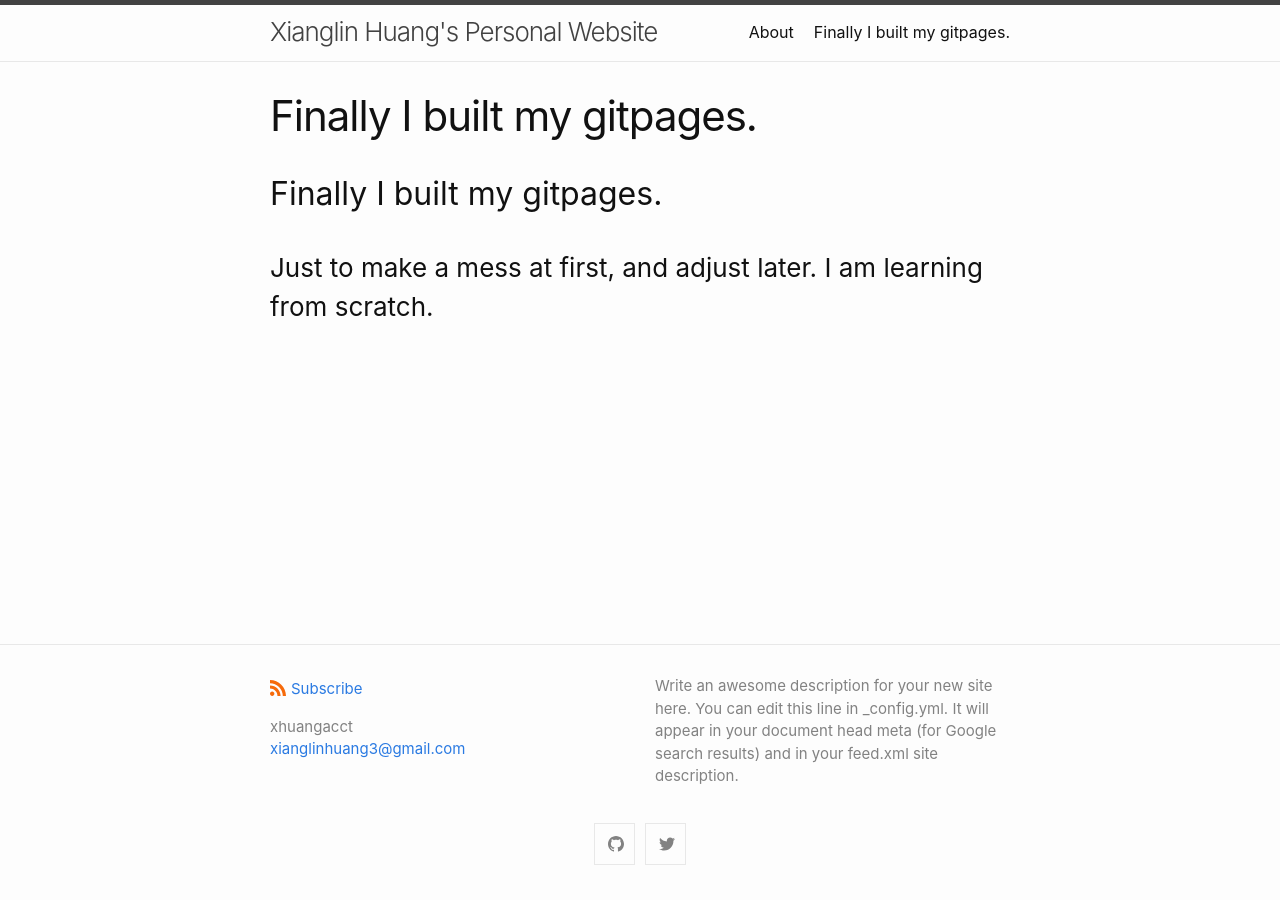
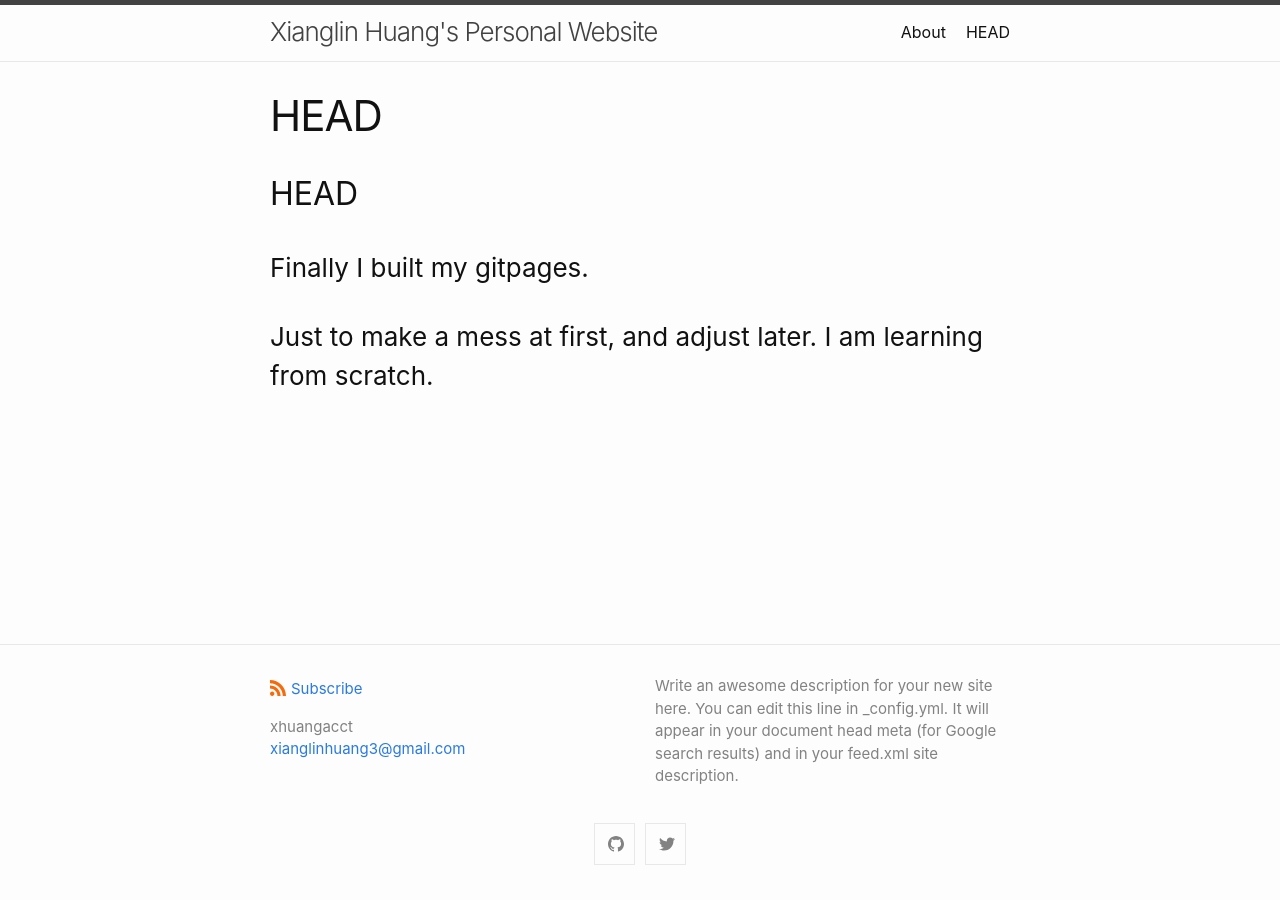
Before and after one commit to xhuangacct/xhuangacct, a Jekyll site: the page built from History.markdown, in a window 1280 px wide. Built offline with Jekyll 4.4.1, drawn with Linux system fonts in a browser that asks for light colours; our own code applies the rules of GitHub Pages for plain Markdown files.

Commit message:
Update History.markdown

```diff
--- a/History.markdown
+++ b/History.markdown
@@ -1,3 +1,4 @@
-## Finally I built my gitpages.
+## HEAD
+### Finally I built my gitpages.
 
 ### Just to make a mess at first, and adjust later. I am learning from scratch.
```
